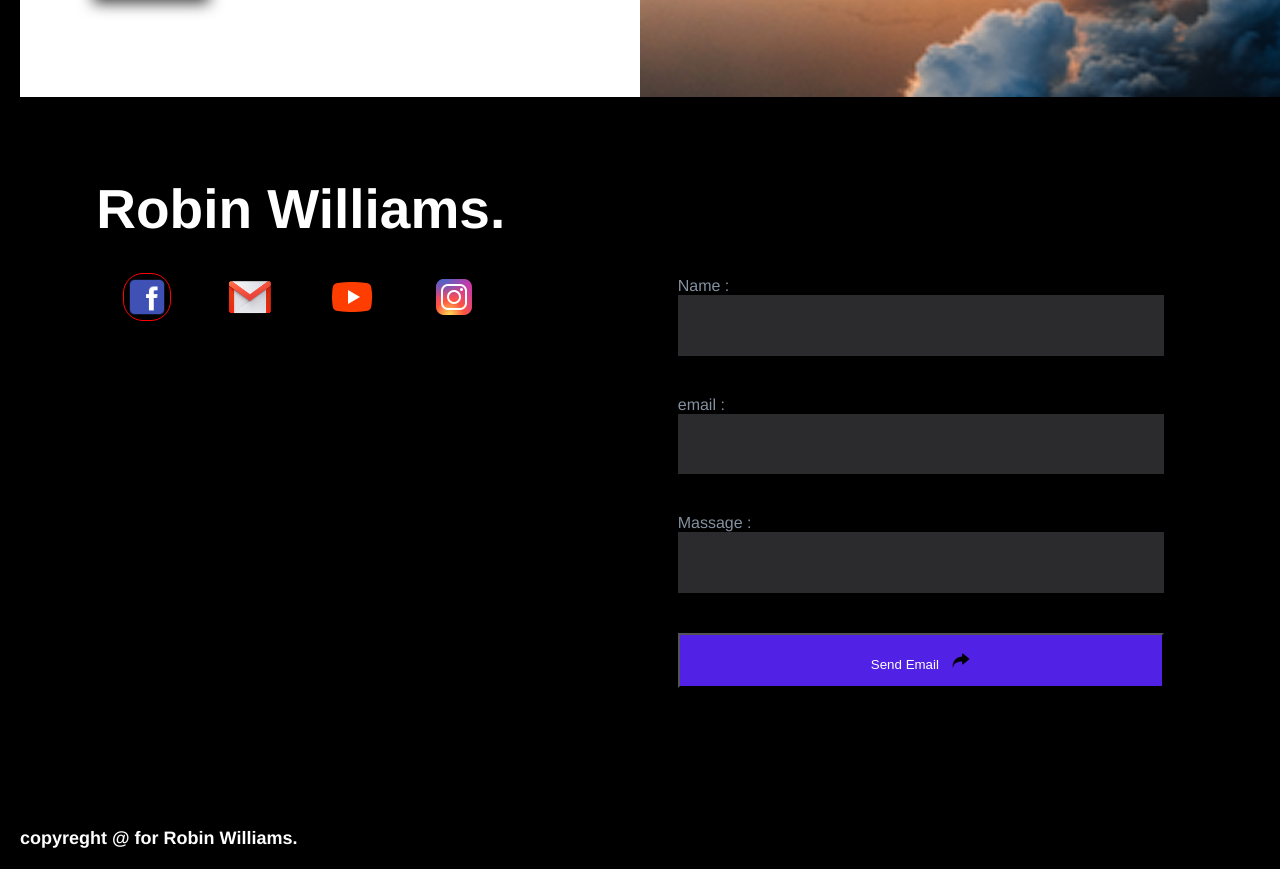
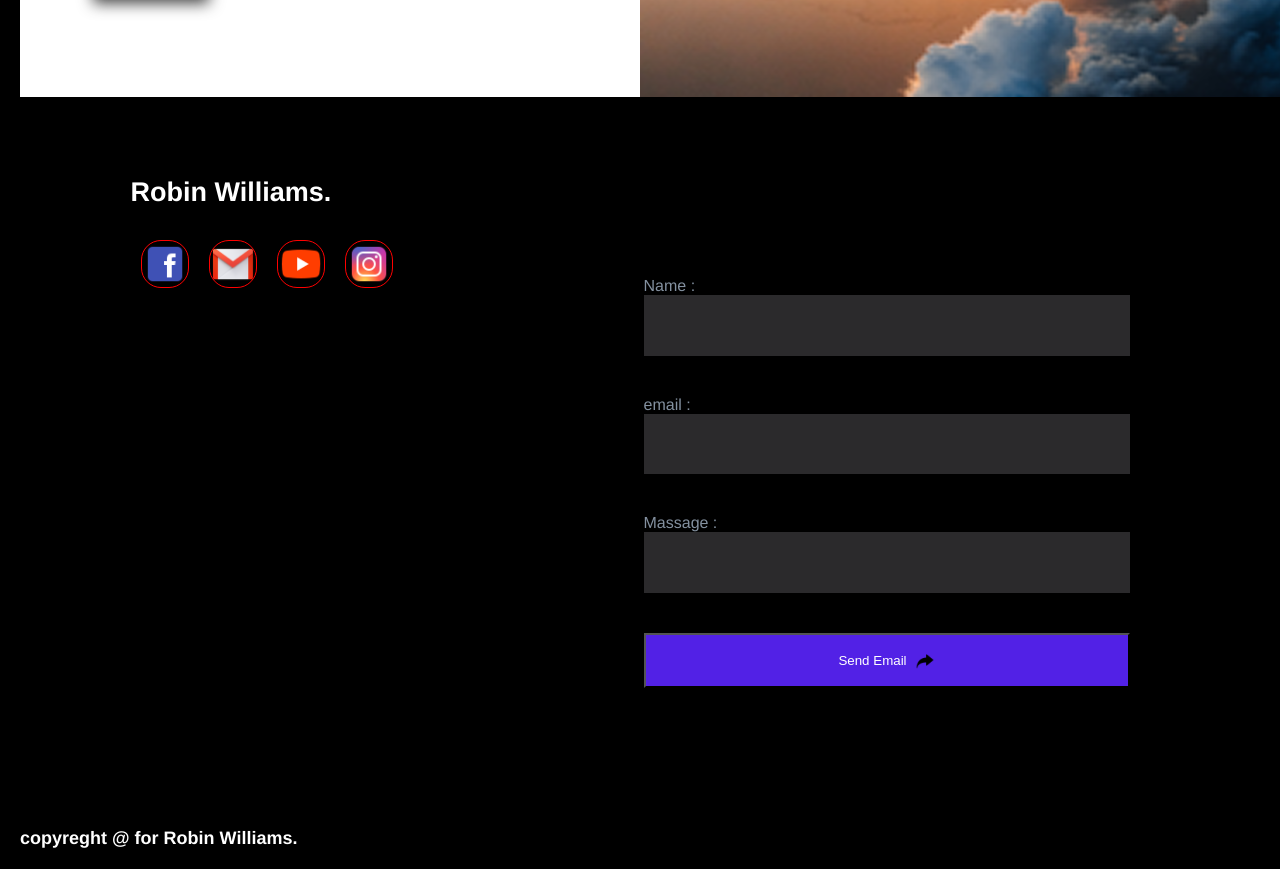
Before and after one commit to HayderAsad/maket1, a plain HTML site: page index.html in a window 1280 px wide. Shown: the part 5725-6594 px from the top of the page. Drawn offline with nearby package versions, Linux system fonts and the light colour scheme; files that its build step writes are made by us from their sources; files whose address does not match are found by name.

Commit message:
Update _Footer.scss

```diff
--- a/style/_Footer.scss
+++ b/style/_Footer.scss
@@ -1,85 +1,60 @@
-.Footer{
+.Footer {
   width: 100%;
   height: 731px;
+}
 
-  .footer-contants{
+.Footer .footer-contants {
   display: flex;
   justify-content: space-around;
 }
+
+.social {
+  margin-top: 80px;
 }
-.social{
-    margin-top: 80px;
 
-    .social-items{
+.social .social-items {
   display: flex;
   justify-content: space-around;
   margin-top: 32px;
 }
 
-   .fa {
+.social .fa {
   width: 48px;
   height: 48px;
   display: inline-block;
+  padding: 0;
   background-repeat: no-repeat;
   background-position: center;
   background-size: cover;
   border-radius: 20px;
-}
-    h1{
-        font-size: 55px;
+  color: white;
+  border: 1px solid red; /* для визуальной проверки */
+  margin: 0 10px; /* небольшой отступ между иконками */
 }
 
-    .fa-facebook {
+.social .fa-facebook {
   background-image: url(../img/icons8-facebook-48.png);
-  background-size: cover;
-  background-repeat: no-repeat;
-  background-position: center;
-  border-radius: 20px;
-  color: white;
-  border: 1px solid red;
-        &:hover{
+}
+
+.social .fa-google {
+  background-image: url(../img/icons8-gmail-logo-94.png);
+}
+
+.social .fa-youtube {
+  background-image: url(../img/icons8-youtube-48.png);
+}
+
+.social .fa-instagram {
+  background-image: url(../img/icons8-instagram-48.png);
+}
+
+.social .fa:hover {
   background-color: rgb(34, 33, 33);
   opacity: 0.5;
 }
 
-}
-     .fa-google {
-   background-image: url(../img/icons8-gmail-logo-94.png);
-    background-size: cover;
-    border-radius: 20px;
-    color: white;
-        &:hover{
-            background-color:rgb(34, 33, 33);
-            opacity: 0.5;
-        }
-    }
-    .fa-youtube {
-    background-image: url(../img/icons8-youtube-48.png);
-    background-size: cover;
-    border-radius: 20px;
-    color: white;
-        &:hover{
-            background-color: rgb(34, 33, 33);
-            opacity: 0.5;
-        }
-    }
-    .fa-instagram {
-    background-image: url(../img/icons8-instagram-48.png);
-    background-size: cover;
-    border-radius: 20px;
-    color: white;
-        &:hover{
-            background-color:rgb(34, 33, 33);
-            opacity: 0.5;
-        }
-    }
-
-
-}
-
-.footer-contants{
-
-    .send-form{
+/* Остальной твой CSS для формы */
+.Footer .footer-contants .send-form {
   width: 526px;
   height: 491px;
   padding: 20px;
@@ -88,34 +63,38 @@
   background-color: black;
   display: flex;
   flex-direction: column;
+}
 
-        p{
+.Footer .footer-contants .send-form p {
   margin-top: 40px;
 }
 
-       input {
+.Footer .footer-contants .send-form input {
   width: 100%;
   height: 82px;
   padding: 10px;
   background-color: #2b2a2c;
   border: none;
+}
 
-        }
-    }
-    .Send-btn{
+.Footer .footer-contants .Send-btn {
   width: 100%;
   height: 82px;
   margin-top: 40px;
   background-color: #5221E6;
   color: white;
-         img{
+  cursor: pointer;
+  display: flex;
+  align-items: center;
+  justify-content: center;
+}
+
+.Footer .footer-contants .Send-btn img {
   width: 20px;
   height: 20px;
   margin-left: 8px;
 }
-    }
-}
- .Send-btn:hover{
-    background-color: #5221E6;
+
+.Footer .footer-contants .Send-btn:hover {
   opacity: 0.5;
 }
```
Lines whose indentation alone changed are shown as unchanged.
